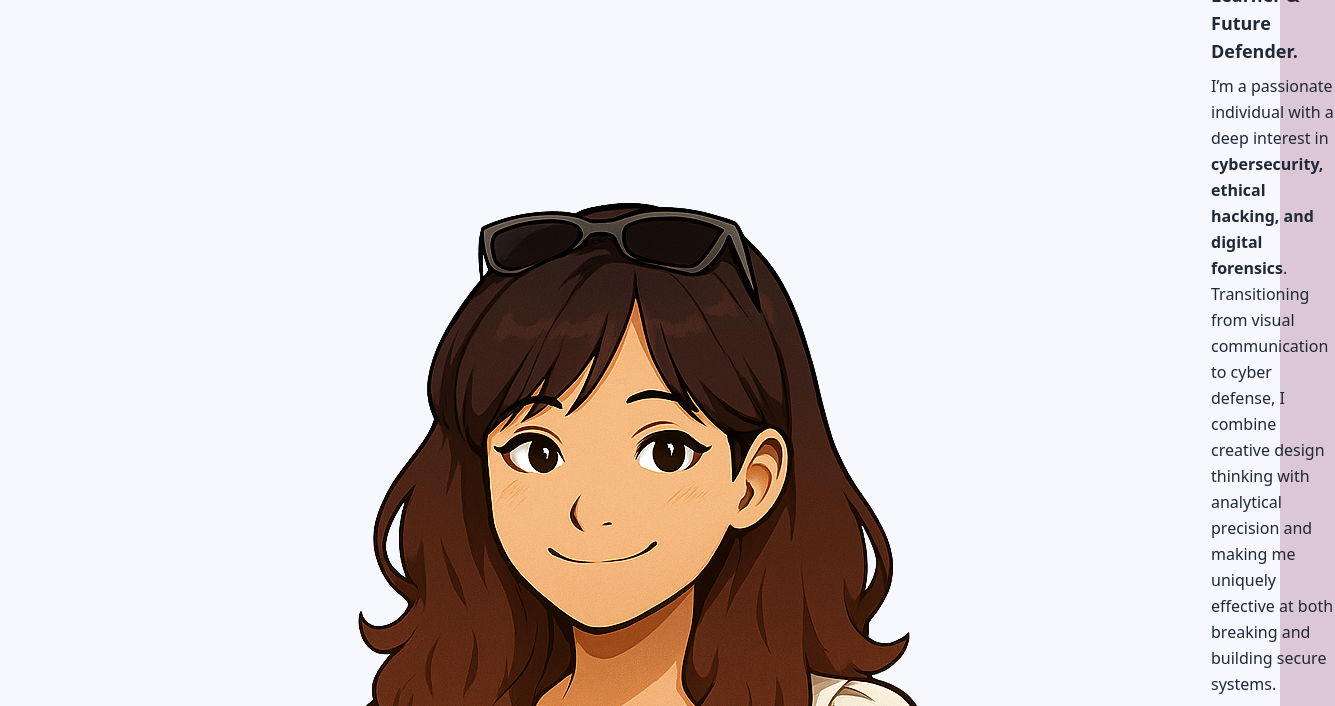
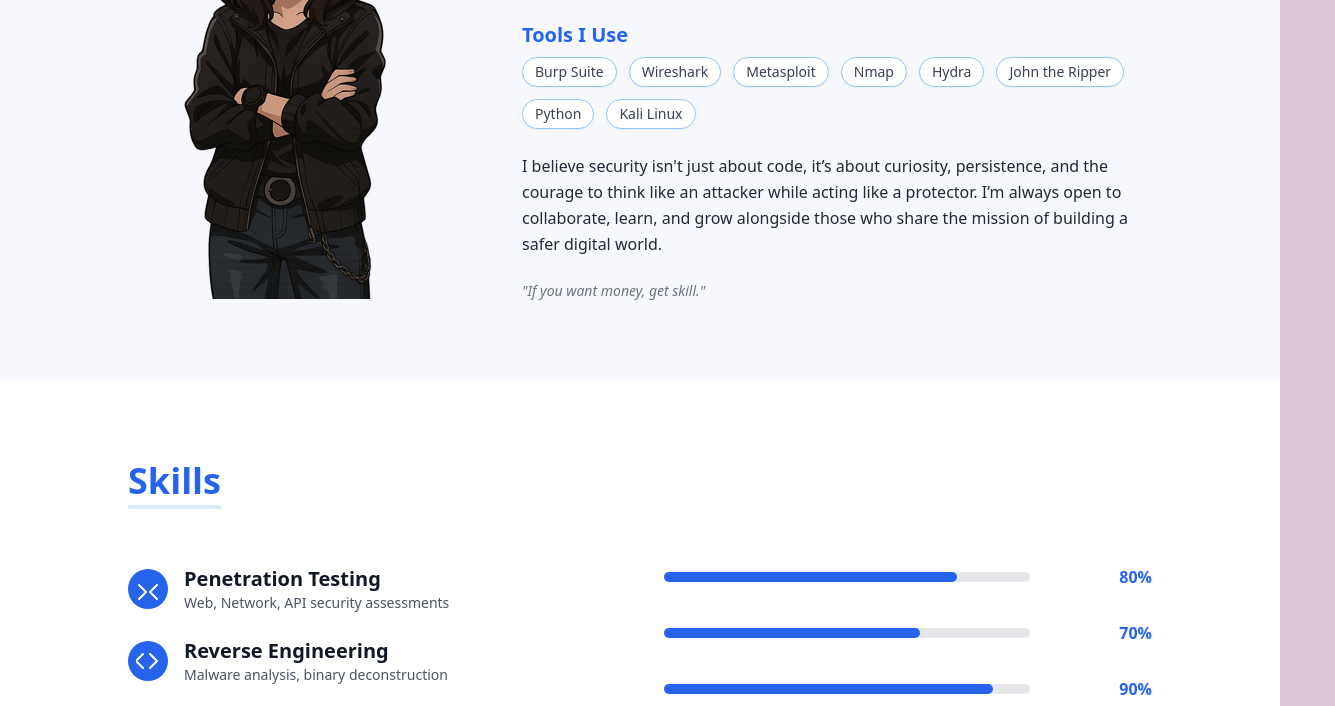
Before and after one commit to anushka2061/portfolioweb, a plain HTML site: page index.html in a window 1280 px wide. Shown: the part 1079-1785 px from the top of the page, 1335 px wide, since content can reach past the window. Drawn offline with nearby package versions, Linux system fonts and the light colour scheme.

Commit message:
Update index.html

```diff
--- a/index.html
+++ b/index.html
@@ -92,7 +92,7 @@
 <section id="about" class="py-20 px-6 md:px-32 bg-[#f6f8fe]">
   <div class="flex flex-col md:flex-row items-center gap-16">
 
-    <img src="/assets/anuu.png" alt="Anushka Shrestha Photo"/>
+    <img src="/assets/hacker_resized_330_fixed.png" alt="Anushka Shrestha Photo"/>
 
     <div class="flex-1 text-gray-800">
 
```
